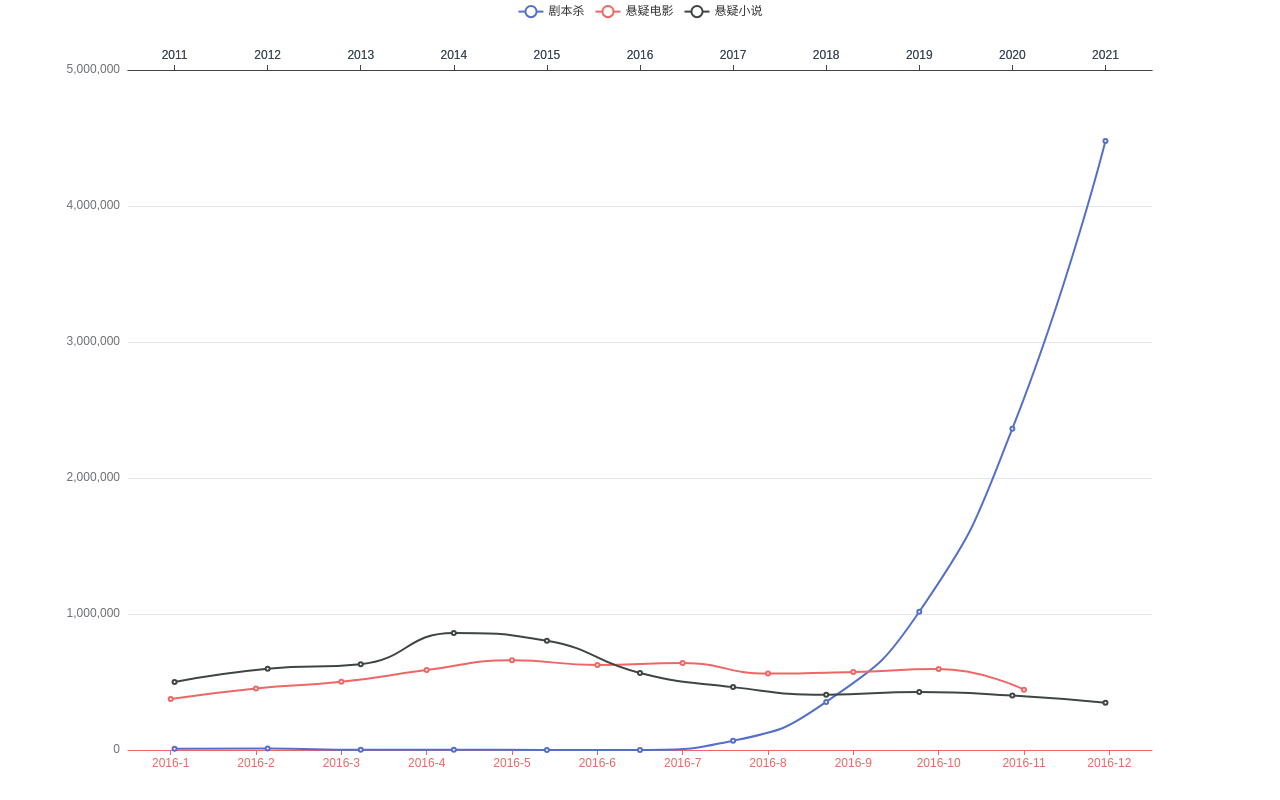
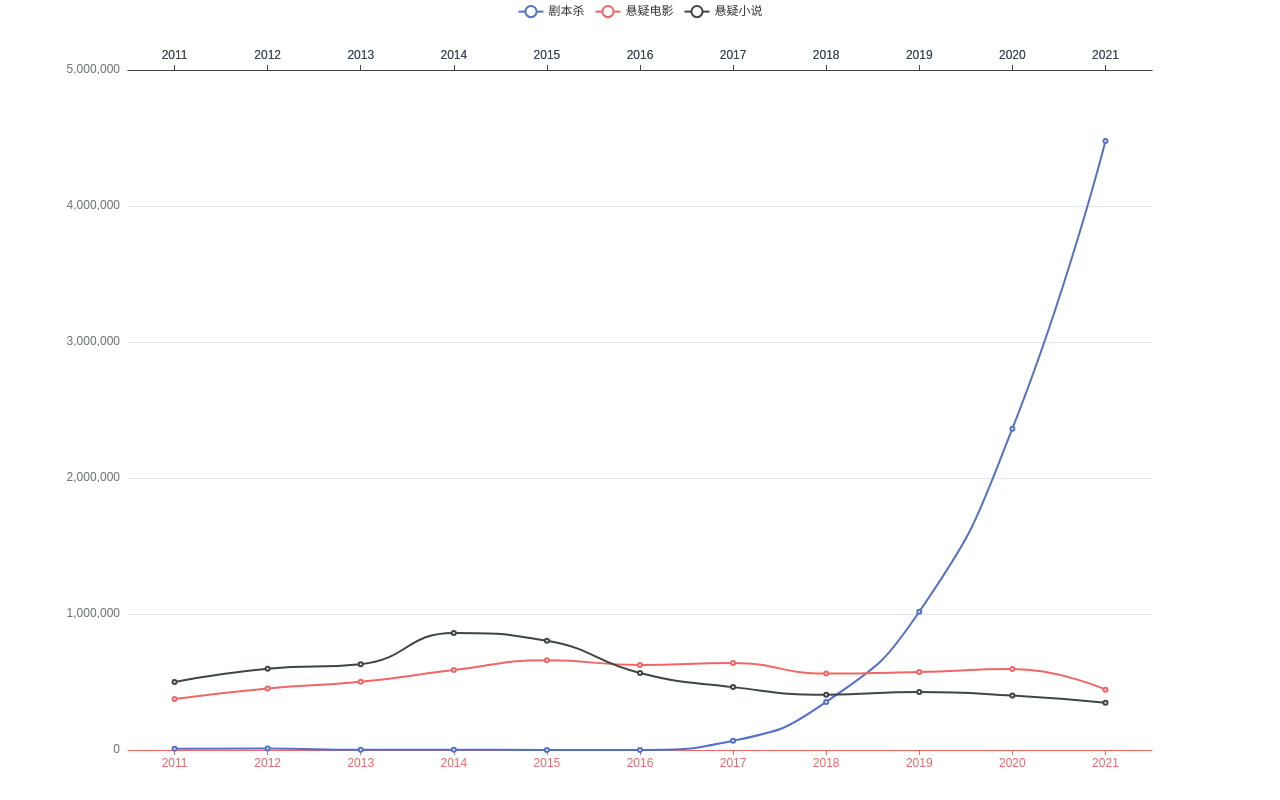
Before and after one commit to hza0923/Data-visualization, a plain HTML site: page multiple-x-axis/multiple-x-axis_剧本杀.html in a window 1280 px wide. Drawn offline with nearby package versions, Linux system fonts and the light colour scheme.

Commit message:
坐标修正

```diff
--- a/multiple-x-axis/multiple-x-axis_剧本杀.html
+++ b/multiple-x-axis/multiple-x-axis_剧本杀.html
@@ -114,7 +114,7 @@ option = {
         }
       },
       // prettier-ignore
-      data: ['2016-1', '2016-2', '2016-3', '2016-4', '2016-5', '2016-6', '2016-7', '2016-8', '2016-9', '2016-10', '2016-11', '2016-12']
+          data: ['2011', '2012', '2013', '2014', '2015', '2016', '2017', '2018', '2019', '2020', '2021']
     },
     {
       type: 'category',
```
